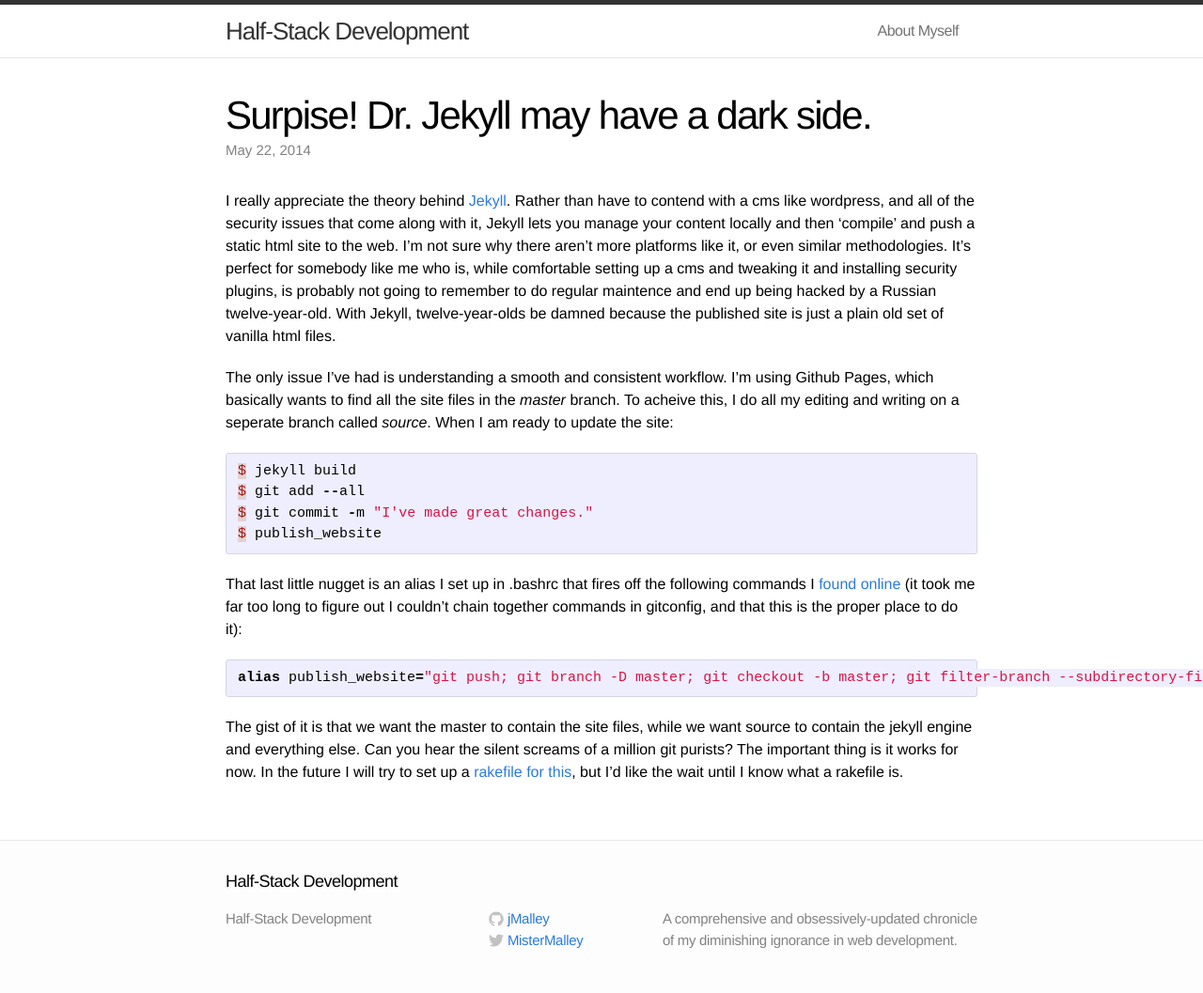
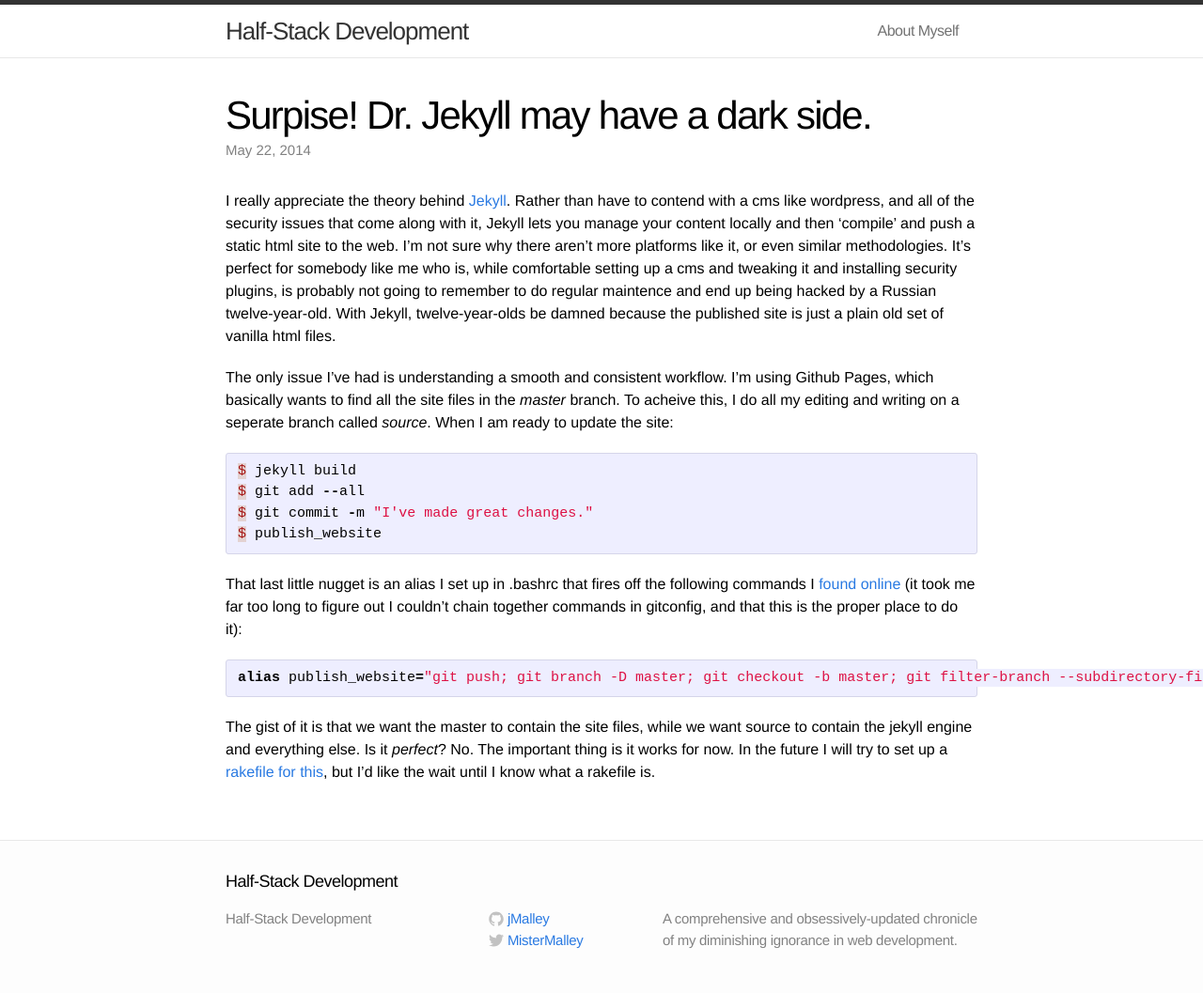
Before and after one commit to jmalley/jmalley.github.io, a Jekyll site: the page built from _posts/2014-05-22-doctor-jekyll.markdown, in a window 1280 px wide. Shown: the whole page at 94% size. Built offline with Jekyll 4.4.1, drawn with Linux system fonts in a browser that asks for light colours.

```diff
--- a/_posts/2014-05-22-doctor-jekyll.markdown
+++ b/_posts/2014-05-22-doctor-jekyll.markdown
@@ -26,7 +26,7 @@
 
 {% endhighlight ruby %}
 
-The gist of it is that we want the master to contain the site files, while we want source to contain the jekyll engine and everything else. Can you hear the silent screams of a million git purists? The important thing is it works for now. In the future I will try to set up a [rakefile for this][rakefile], but I'd like the wait until I know what a rakefile is.
+The gist of it is that we want the master to contain the site files, while we want source to contain the jekyll engine and everything else. Is it *perfect*? No. The important thing is it works for now. In the future I will try to set up a [rakefile for this][rakefile], but I'd like the wait until I know what a rakefile is.
 
 
 [jekyll]:    http://jekyllrb.com
--- a/published_site/dev-environment/meta/2014/05/22/doctor-jekyll/index.html
+++ b/published_site/dev-environment/meta/2014/05/22/doctor-jekyll/index.html
@@ -74,7 +74,7 @@
 
 <div class="highlight"><pre><code class="ruby"><span class="k">alias</span> <span class="n">publish_website</span><span class="o">=</span><span class="s2">&quot;git push; git branch -D master; git checkout -b master; git filter-branch --subdirectory-filter _site/ -f; git checkout source; git push --all origin --force&quot;</span></code></pre></div>
 
-<p>The gist of it is that we want the master to contain the site files, while we want source to contain the jekyll engine and everything else. Can you hear the silent screams of a million git purists? The important thing is it works for now. In the future I will try to set up a <a href="http://davidensinger.com/2013/07/automating-jekyll-deployment-to-github-pages-with-rake/">rakefile for this</a>, but I’d like the wait until I know what a rakefile is.</p>
+<p>The gist of it is that we want the master to contain the site files, while we want source to contain the jekyll engine and everything else. Is it <em>perfect</em>? No. The important thing is it works for now. In the future I will try to set up a <a href="http://davidensinger.com/2013/07/automating-jekyll-deployment-to-github-pages-with-rake/">rakefile for this</a>, but I’d like the wait until I know what a rakefile is.</p>
 
 
   </article>
```
